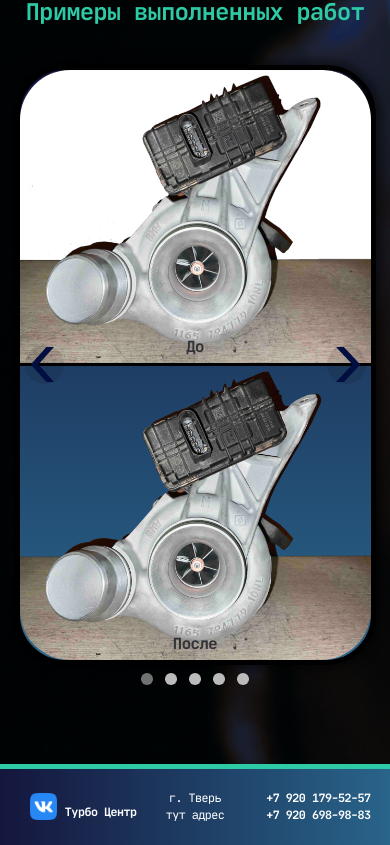
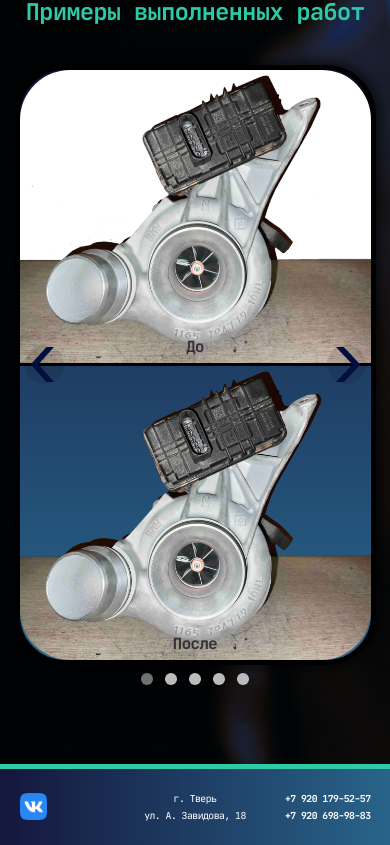
Before and after one commit to E1iza/e1iza.github.io, a plain HTML site: page index.html in a window 390 px wide. Shown: the part 1563-2408 px from the top of the page. Drawn offline with Linux system fonts and the light colour scheme.

Commit message:
Добавлен адрес компании

```diff
--- a/index.html
+++ b/index.html
@@ -173,7 +173,7 @@
         </div>
         <div class="address flex">
             <span>г. Тверь</span>
-            <span>тут адрес</span>
+            <span>ул. А. Завидова, 18</span>
         </div>
         <div class="contacts flex">
             <span class="none-contacts">Руководители Компании:</span>
--- a/style.css
+++ b/style.css
@@ -652,7 +652,7 @@ footer {
         .brand {
             justify-content: flex-start;
             align-items: flex-end;
-            flex-direction: row-reverse;
+            /*flex-direction: row-reverse;*/
             width: 30vw;
             .logo {
                 display: none;
@@ -661,17 +661,18 @@ footer {
             .brand-name {
                 font-size: 3vw;
                 line-height: 2vh;
+                display: none;
             }
 
             .vk-link {
-                margin: 0 2vw 0 0;
+                margin: 0 1vw 0 0;
                 height: 7vw;
                 width: 7vw;
             }
         }
 
         .address, .contacts {
-            font-size: 3vw;
+            font-size: 2.5vw;
             line-height: 2vh;
             width: 30vw;
         }
```
